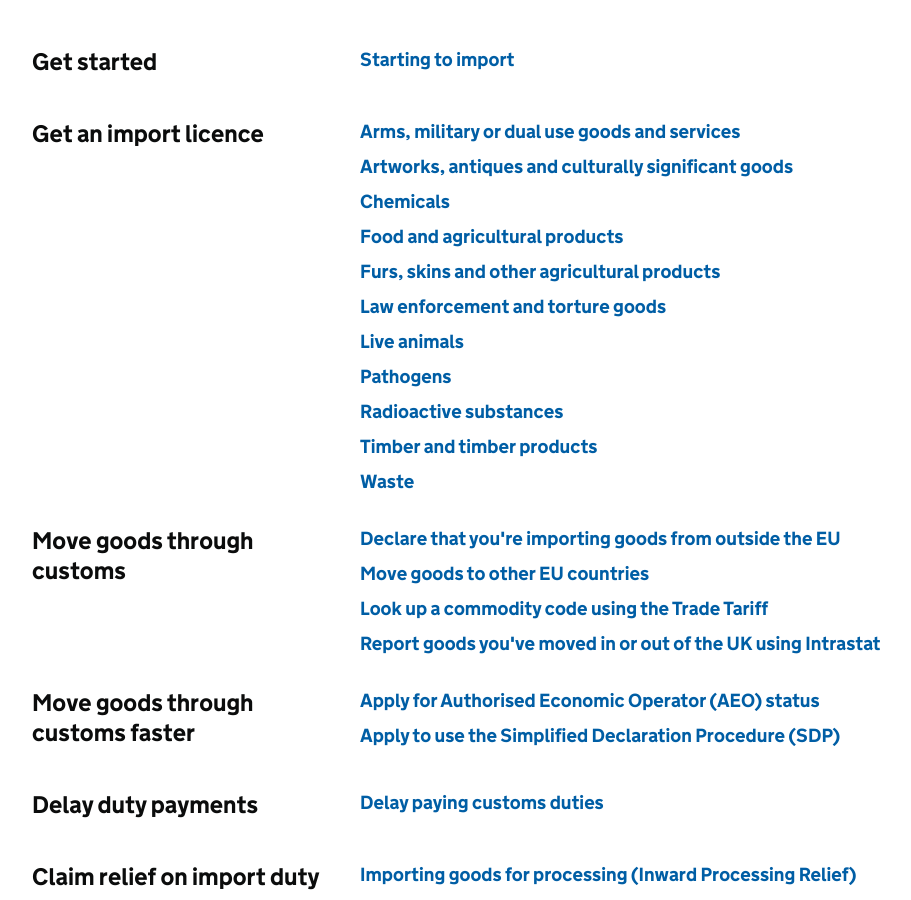
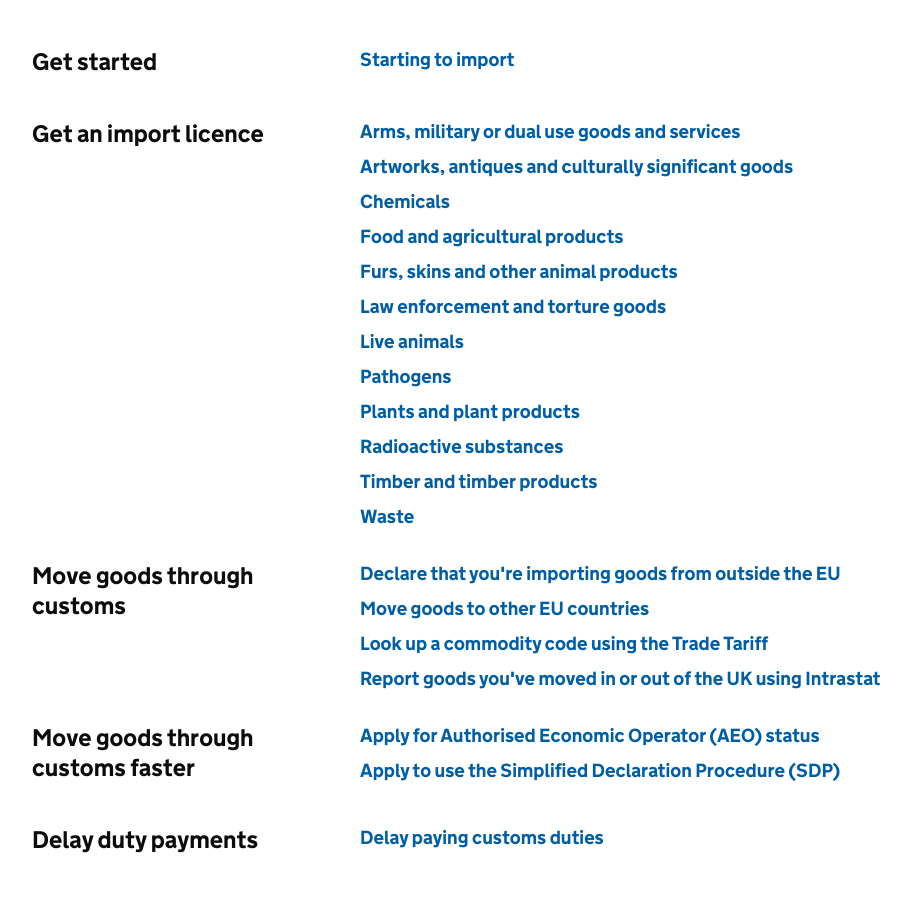
Before and after one commit to alphagov/govuk-import-export-prototype, a Jekyll site: the page built from topic/business-and-self-employed/importing.html, in a window 1280 px wide and 900 px high, scrolled down 327 px. Shown: the whole window, without its empty margins (158-1069 px from the left). Built offline with Jekyll 4.4.1, drawn with Linux system fonts in a browser that asks for light colours.

Commit message:
Update importing.html

```diff
--- a/topic/business-and-self-employed/importing.html
+++ b/topic/business-and-self-employed/importing.html
@@ -24,7 +24,7 @@ index_lists:
        url: '/guidance/get-a-licence-to-import-chemicals.html'
      - name: Food and agricultural products
        url: '/guidance/get-a-licence-to-import-food-and-agricultural-products.html'
-     - name: Furs, skins and other agricultural products
+     - name: Furs, skins and other animal products
        url: '/guidance/get-a-licence-to-import-furs-skins-and-other-animal-products.html'
      - name: Law enforcement and torture goods
        url: '/guidance/get-a-licence-to-import-law-enforcement-and-torture-goods.html'
@@ -32,6 +32,8 @@ index_lists:
        url: '/guidance/get-a-licence-to-import-live-animals.html'
      - name: Pathogens
        url: '/guidance/get-a-licence-to-import-pathogens.html'
+     - name: Plants and plant products
+       url: '/guidance/get-a-licence-to-import-plants-and-plant-products.html'
      - name: Radioactive substances
        url: '/guidance/get-a-licence-to-import-radioactive-substances.html'
      - name: Timber and timber products
```
